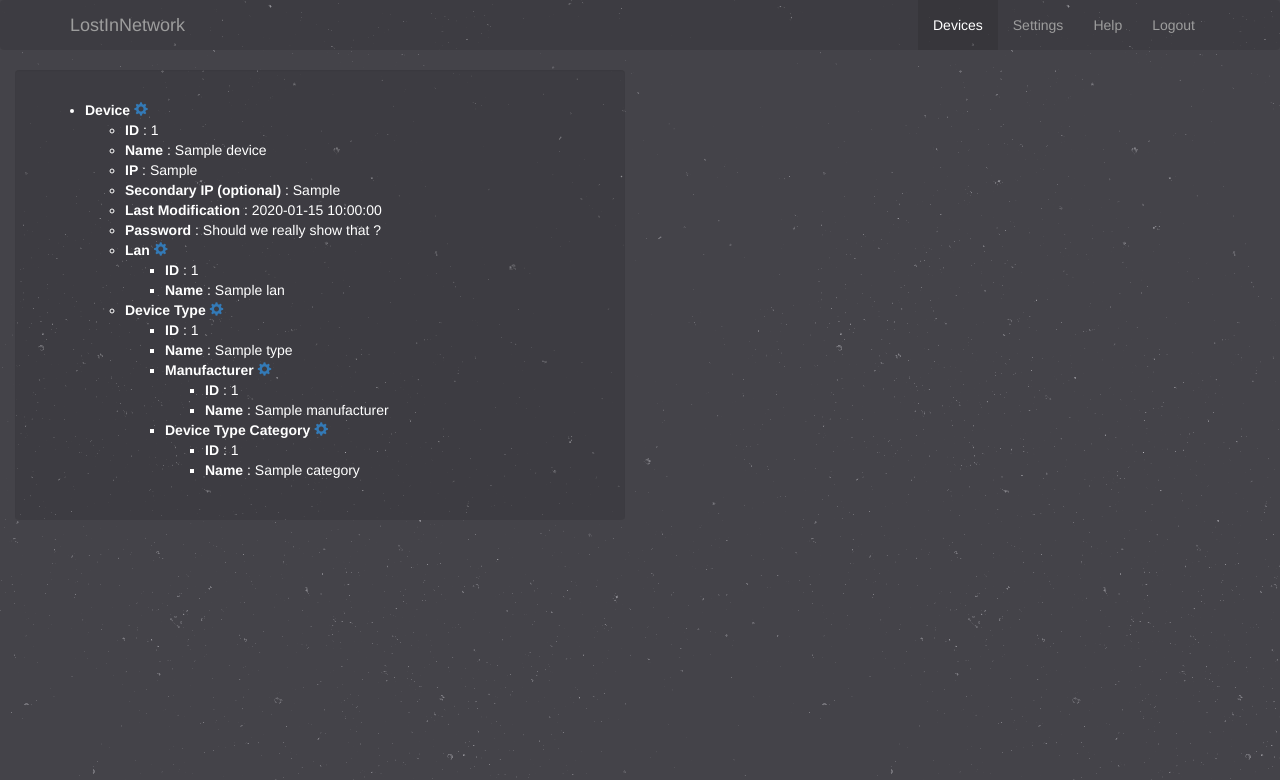
After one commit to depado/LostInNetwork, a Flask app: page /devices/inspect/1 in a window 1280 px wide. The commit adds this page. Shown: the top 780 px of the page. Run offline with Flask 2, Linux system fonts and the light colour scheme; a user stored in the database is signed in; tables that the repository leaves empty hold one stand-in row (values such as "Sample post"); parts of the project's set-up code (start-up, migrations or seed data) failed here and were passed over; some libraries are stand-ins or nearby versions.

Commit message:
Inspect Devices (will provide the ability to modify every item composing a device)

```diff
--- a/app/static/css/transparent-bootstrap.css
+++ b/app/static/css/transparent-bootstrap.css
@@ -1,7 +1,3 @@
-body {
-    padding-top: 70px;
-}
-
 .login {
     margin-top: 50px;
     padding: 30px;
--- a/app/templates/base.html
+++ b/app/templates/base.html
@@ -43,5 +43,6 @@
         });
         {% endfor %}{% endif %}{% endwith %}
     </script>
+    {% block extra_js_at_end %}{% endblock %}
   </body>
 </html>
--- a/app/templates/button_helpers.html
+++ b/app/templates/button_helpers.html
@@ -5,7 +5,7 @@
   </a>
   <ul class="dropdown-menu dropdown-menu-right" role="menu">
     <li><a href="{{ url_for('edit_device', device_id=device.id) }}"><i class="glyphicon glyphicon-pencil"></i> Edit</a></li>
-    <li><a href="#"><i class="glyphicon glyphicon-search"></i> Inspect</a></li>
+    <li><a href="{{ url_for('inspect_device', device_id=device.id) }}"><i class="glyphicon glyphicon-search"></i> Inspect</a></li>
     <li role="presentation" class="divider"></li>
     <li><a href="{{ url_for('delete_device', device_id=device.id) }}"><i class="glyphicon glyphicon-remove"></i> Delete</a></li>
   </ul>
--- a/app/templates/devices.html
+++ b/app/templates/devices.html
@@ -22,7 +22,7 @@
                         <div class="col-md-9">
                             <p>{{ device.ip1 }}</p>
                             {% if device.ip2 %}<p>{{ device.ip2 }}</p>{% endif %}
-                            <p>{{ device.devicetype.name }} ({{ device.devicetype.manufacturer }}, {{ device.devicetype.devicetypecategory }})</p>
+                            <p>{{ device.devicetype.name }}</p>
                             <p>{{ device.lan.name }}</p>
                         </div>
                     </div>
--- /dev/null
+++ b/app/templates/inspect_device.html
@@ -0,0 +1,45 @@
+{% extends 'base.html' %}
+{% from "bootstrap_form_helper.html" import render_field, render_fk_field %}
+
+{% block content %}
+{% include 'menu.html' %}
+<div class="container-fluid">
+    <div class="row">
+        <div class="col-md-6">
+            <div class="well setting transparent white">
+            <ul>
+                <li><b>Device</b> <a href="{{ url_for('edit_device', device_id=device.id) }}"><i class="glyphicon glyphicon-cog"></i></a></li>
+                <ul>
+                    <li><b>ID</b> : {{ device.id }}</li>
+                    <li><b>Name</b> : {{ device.name }}</li>
+                    <li><b>IP</b> : {{ device.ip1 }}</li>
+                    <li><b>Secondary IP (optional)</b> : {% if device.ip2 %}{{ device.ip2 }}{% else %}None{% endif %}</li>
+                    <li><b>Last Modification</b> : {{ device.date }}</li>
+                    <li><b>Password</b> : Should we really show that ?</li>
+                    <li><b>Lan</b> <a href="{{ url_for('edit_device', device_id=device.id) }}"><i class="glyphicon glyphicon-cog"></i></a></li>
+                    <ul>
+                        <li><b>ID</b> : {{ device.lan.id }}</li>
+                        <li><b>Name</b> : {{ device.lan.name }}</li>
+                    </ul>
+                    <li><b>Device Type</b> <a href="{{ url_for('edit_device', device_id=device.id) }}"><i class="glyphicon glyphicon-cog"></i></a></li>
+                    <ul>
+                        <li><b>ID</b> : {{ device.devicetype.id }}</li>
+                        <li><b>Name</b> : {{ device.devicetype.name }}</li>
+                        <li><b>Manufacturer</b> <a href="{{ url_for('edit_device', device_id=device.id) }}"><i class="glyphicon glyphicon-cog"></i></a></li>
+                        <ul>
+                            <li><b>ID</b> : {{ device.devicetype.manufacturer.id }}</li>
+                            <li><b>Name</b> : {{ device.devicetype.manufacturer.name }}</li>
+                        </ul>
+                        <li><b>Device Type Category</b> <a href="{{ url_for('edit_device', device_id=device.id) }}"><i class="glyphicon glyphicon-cog"></i></a></li>
+                        <ul>
+                            <li><b>ID</b> : {{ device.devicetype.devicetypecategory.id }}</li>
+                            <li><b>Name</b> : {{ device.devicetype.devicetypecategory.name }}</li>
+                        </ul>
+                    </ul>
+                </ul>
+            </ul>
+            </div>
+        </div>
+    </div>
+</div>
+{% endblock %}
--- a/app/templates/menu.html
+++ b/app/templates/menu.html
@@ -1,4 +1,4 @@
-<nav class="navbar navbar-inverse navbar-fixed-top transparent" role="navigation">
+<nav class="navbar navbar-inverse transparent" role="navigation">
     <div class="container">
         <div class="navbar-header">
           <a class="navbar-brand" href="{{ url_for('index') }}">
--- a/app/views/devices.py
+++ b/app/views/devices.py
@@ -16,7 +16,7 @@ def has_clicked(req, form):
     :param form: The form that may have been submitted or not
     :return: True if form has been submitted, False otherwise
     """
-    return req.form['btn'] == "{prefix}save-btn".format(prefix=form._prefix)
+    return req.form['btn'] == "{}save-btn".format(getattr(form, "_prefix"))
 
 
 def push_new_from_form(model, form):
@@ -94,3 +94,10 @@ def edit_device(device_id):
             flash("Something went wrong.", "error")
         return redirect(url_for('devices'))
     return render_template("edit_device.html", form=form, active_page="devices")
+
+
+@app.route("/devices/inspect/<int:device_id>", methods=['GET', 'POST'])
+@login_required
+def inspect_device(device_id):
+    device = Device.query.filter_by(id=device_id).first_or_404()
+    return render_template("inspect_device.html", device=device, active_page="devices")
```
Also changed, not shown: other parts of app/static/css/transparent-bootstrap.css (+62 -0 lines), 1 other file.
